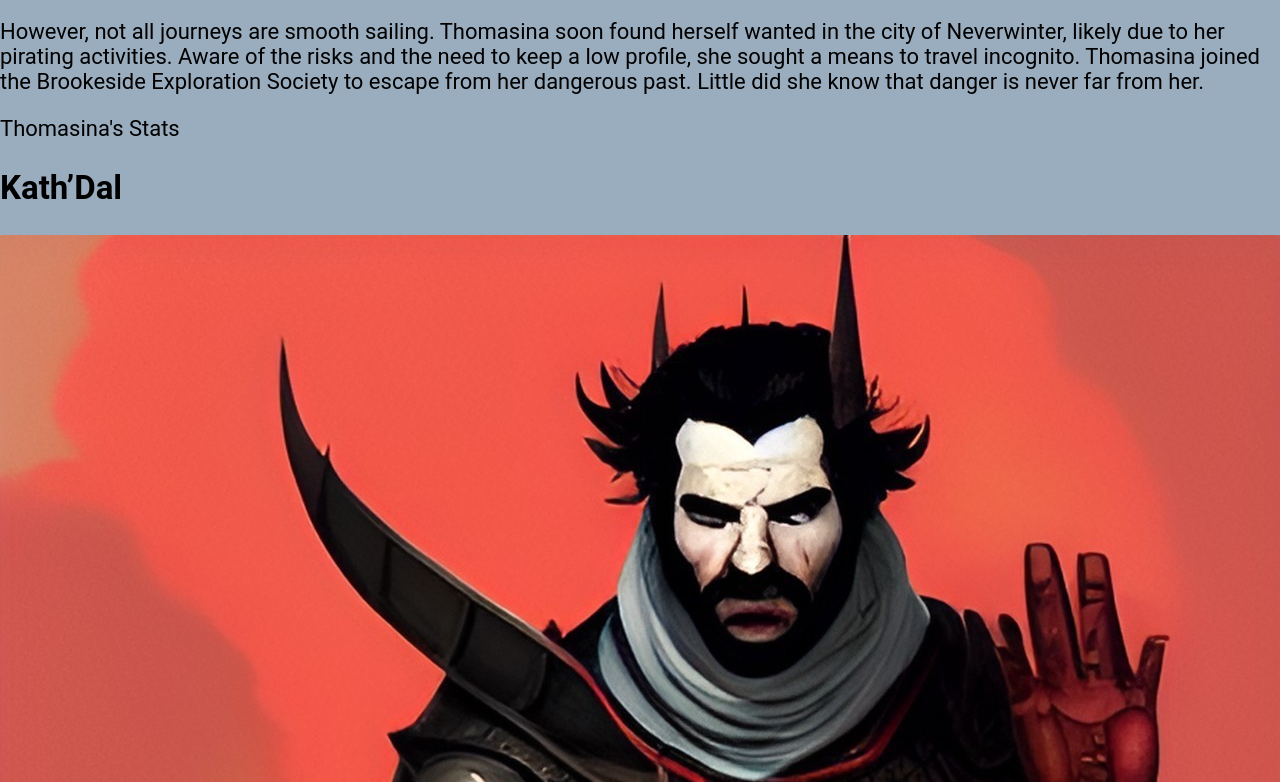
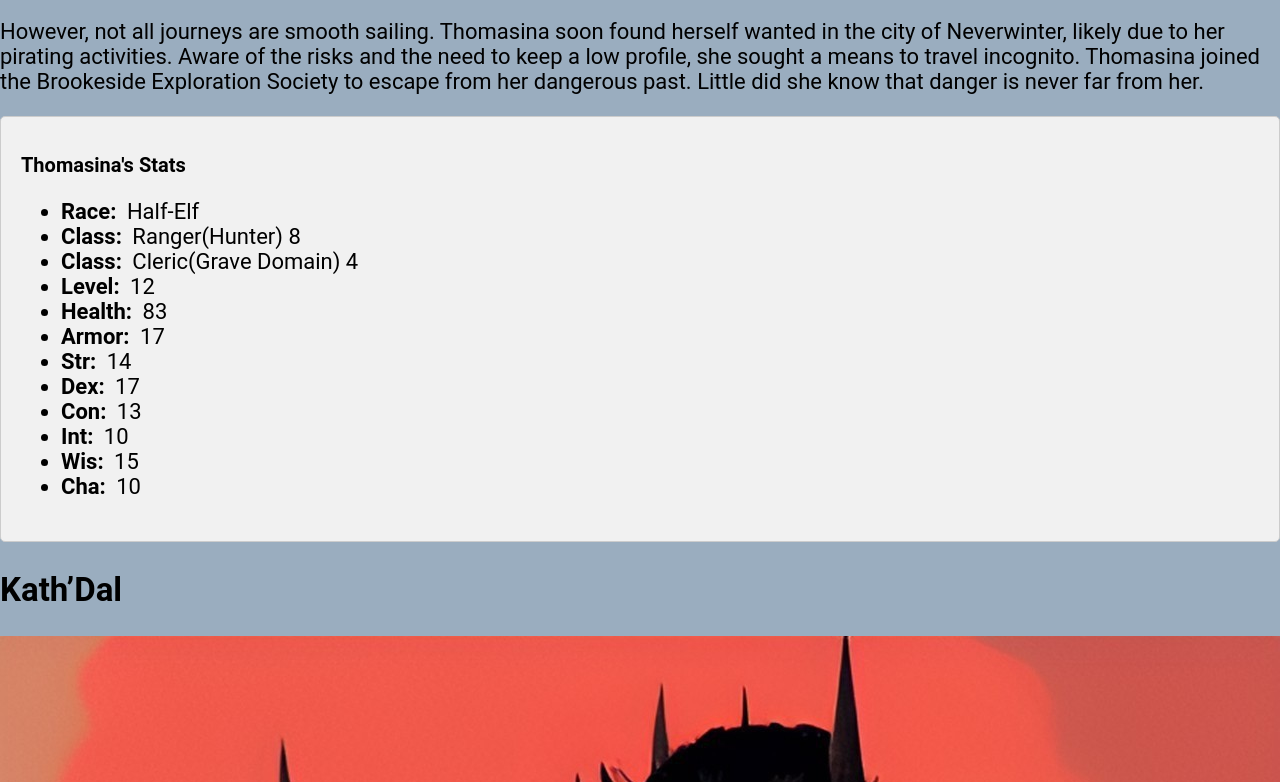
Before and after one commit to anderson-robertp/wdd130, a plain HTML site: page brookeside/character.html in a window 1280 px wide. Shown: the part 2698-3480 px from the top of the page. Drawn offline with Linux system fonts and the light colour scheme; a web font is replaced by a local one.

Commit message:
stat blocks

```diff
--- a/brookeside/character.html
+++ b/brookeside/character.html
@@ -64,8 +64,24 @@
                     to travel incognito. Thomasina joined the Brookeside Exploration Society to escape
                     from her dangerous past. Little did she know that danger is never far from her.
                 </p>
-                <div id="thomasina-stat-box">
-                    <p>Thomasina's Stats</p>
+                <div class="character-stats">
+                    <h2>Thomasina's Stats</h2>
+                    <ul>
+                        <li><span class="stat-label">Race:</span> <span class="stat-value">Half-Elf</span></li>
+                        <li><span class="stat-label">Class:</span> <span class="stat-value">Ranger(Hunter) 8</span></li>
+                        <li><span class="stat-label">Class:</span> <span class="stat-value">Cleric(Grave Domain) 4</span></li>
+                        <li><span class="stat-label">Level:</span> <span class="stat-value">12</span></li>
+                        <li><span class="stat-label">Health:</span> <span class="stat-value">83</span></li>
+                        <li><span class="stat-label">Armor:</span> <span class="stat-value">17</span></li>
+                        <li><span class="stat-label">Str:</span> <span class="stat-value">14</span></li>
+                        <li><span class="stat-label">Dex:</span> <span class="stat-value">17</span></li>
+                        <li><span class="stat-label">Con:</span> <span class="stat-value">13</span></li>
+                        <li><span class="stat-label">Int:</span> <span class="stat-value">10</span></li>
+                        <li><span class="stat-label">Wis:</span> <span class="stat-value">15</span></li>
+                        <li><span class="stat-label">Cha:</span> <span class="stat-value">10</span></li>
+                        <!-- Add more stats as needed -->
+                      </ul>
+                    </div>
                 </div>
             </section>
             <section id="kathdal">
@@ -120,8 +136,24 @@
                     he carefully avoids making statements that are overtly untruthful, instead relying on clever
                     wordplay and deception to navigate treacherous situations.
                 </p>
-                <div id="kathdal-stat-box">
-                    <p>Kath’Dal's Stats</p>
+                <div class="character-stats">
+                    <h2>Kath’Dal's Stats</h2>
+                    <ul>
+                        <li><span class="stat-label">Race:</span> <span class="stat-value">Tiefling</span></li>
+                        <li><span class="stat-label">Class:</span> <span class="stat-value">Warlock(Fiend) 3</span></li>
+                        <li><span class="stat-label">Class:</span> <span class="stat-value">Sorcerer(Necromantic Soul) 9</span></li>
+                        <li><span class="stat-label">Level:</span> <span class="stat-value">12</span></li>
+                        <li><span class="stat-label">Health:</span> <span class="stat-value">141</span></li>
+                        <li><span class="stat-label">Armor:</span> <span class="stat-value">17</span></li>
+                        <li><span class="stat-label">Str:</span> <span class="stat-value">10</span></li>
+                        <li><span class="stat-label">Dex:</span> <span class="stat-value">15</span></li>
+                        <li><span class="stat-label">Con:</span> <span class="stat-value">20</span></li>
+                        <li><span class="stat-label">Int:</span> <span class="stat-value">14</span></li>
+                        <li><span class="stat-label">Wis:</span> <span class="stat-value">14</span></li>
+                        <li><span class="stat-label">Cha:</span> <span class="stat-value">20</span></li>
+                        <!-- Add more stats as needed -->
+                      </ul>
+                    </div>
                 </div>
             </section>
             <section id="Grim">
@@ -184,10 +216,24 @@
                     their mark on a world that had forgotten them. United in their pursuit of a better life,
                     the Brothers of Desperation stood tall, ready to face any opponent and seize the opportunities that lay ahead.
                 </p>
-                <div id="grim-stat-box">
-                    <p>Grim's Stats</p>
+                <div class="character-stats">
+                    <h2>Grim's Stats</h2>
+                    <ul>
+                        <li><span class="stat-label">Race:</span> <span class="stat-value">Dragonborn (Bronze)</span></li>
+                        <li><span class="stat-label">Class:</span> <span class="stat-value">Barbarian(Berserker) 12</span></li>
+                        <li><span class="stat-label">Level:</span> <span class="stat-value">12</span></li>
+                        <li><span class="stat-label">Health:</span> <span class="stat-value">140</span></li>
+                        <li><span class="stat-label">Armor:</span> <span class="stat-value">19</span></li>
+                        <li><span class="stat-label">Str:</span> <span class="stat-value">23</span></li>
+                        <li><span class="stat-label">Dex:</span> <span class="stat-value">14</span></li>
+                        <li><span class="stat-label">Con:</span> <span class="stat-value">18</span></li>
+                        <li><span class="stat-label">Int:</span> <span class="stat-value">8</span></li>
+                        <li><span class="stat-label">Wis:</span> <span class="stat-value">10</span></li>
+                        <li><span class="stat-label">Cha:</span> <span class="stat-value">14</span></li>
+                        <!-- Add more stats as needed -->
+                      </ul>
+                    </div>
                 </div>
-            </section>
             <section id="doyle">
                 <H1>Doyle Hawke</H1>
                 <img id="doyle-img" src="images/doyle.jpg" alt="doyle portrait">
@@ -218,8 +264,23 @@
                     towards a noble cause. His first mission as a Harper was to assist a senior member
                     in investigating a series of unusual happenings around the town of Greenest.
                 </p>
-                <div id="doyle-stat-box">
-                    <p>Doyle's Stats</p>
+                <div class="character-stats">
+                    <h2>Doyles's Stats</h2>
+                    <ul>
+                        <li><span class="stat-label">Race:</span> <span class="stat-value">Half-Elf</span></li>
+                        <li><span class="stat-label">Class:</span> <span class="stat-value">Rogue (Swashbuckler) 12</span></li>
+                        <li><span class="stat-label">Level:</span> <span class="stat-value">12</span></li>
+                        <li><span class="stat-label">Health:</span> <span class="stat-value">83</span></li>
+                        <li><span class="stat-label">Armor:</span> <span class="stat-value">16</span></li>
+                        <li><span class="stat-label">Str:</span> <span class="stat-value">10</span></li>
+                        <li><span class="stat-label">Dex:</span> <span class="stat-value">20</span></li>
+                        <li><span class="stat-label">Con:</span> <span class="stat-value">12</span></li>
+                        <li><span class="stat-label">Int:</span> <span class="stat-value">13</span></li>
+                        <li><span class="stat-label">Wis:</span> <span class="stat-value">9</span></li>
+                        <li><span class="stat-label">Cha:</span> <span class="stat-value">16</span></li>
+                        <!-- Add more stats as needed -->
+                      </ul>
+                    </div>
                 </div>
             </section>
 
--- a/brookeside/styles/style.css
+++ b/brookeside/styles/style.css
@@ -19,3 +19,29 @@ body {
 footer {
     background-color:#0A639C;
 }
+/* Home page specific */
+
+
+/* Story specific */
+
+
+/*Character specific */
+.character-stats {
+    background-color: #f1f1f1;
+    padding: 20px;
+    border: 1px solid #ccc;
+    border-radius: 5px;
+  }
+
+  .character-stats h2 {
+    font-size: 20px;
+    margin-bottom: 10px;
+  }
+
+  .stat-label {
+    font-weight: bold;
+  }
+
+  .stat-value {
+    margin-left: 5px;
+  }
```
